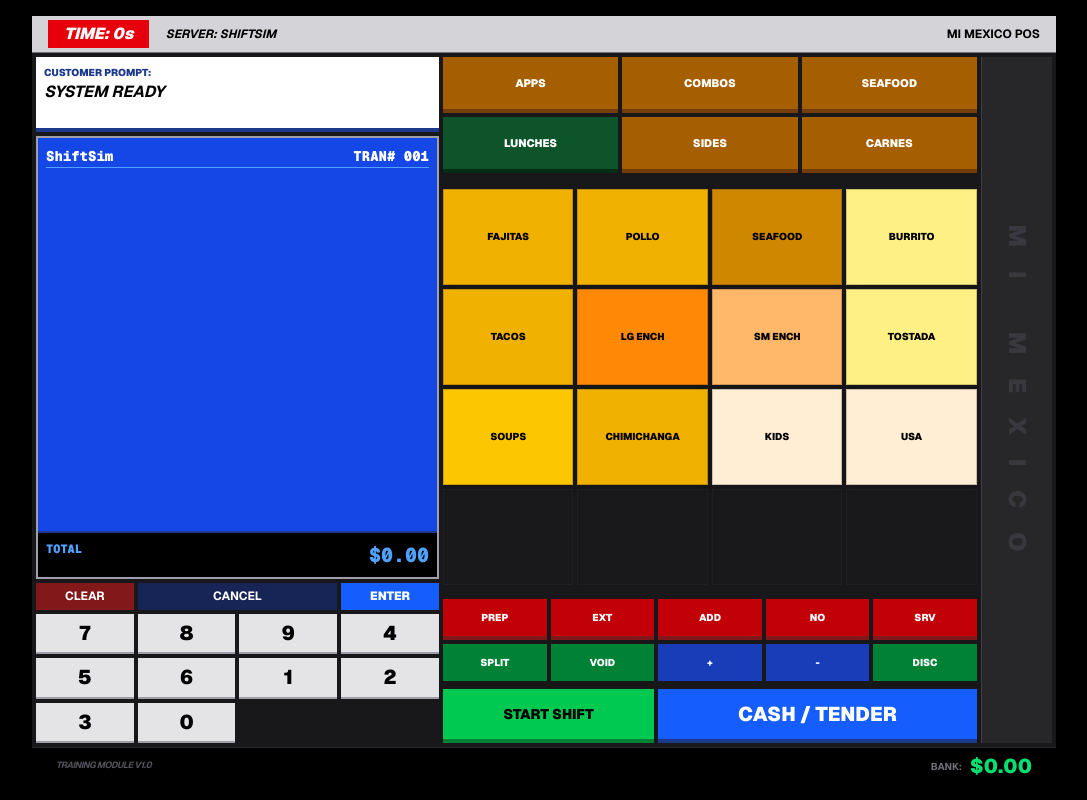
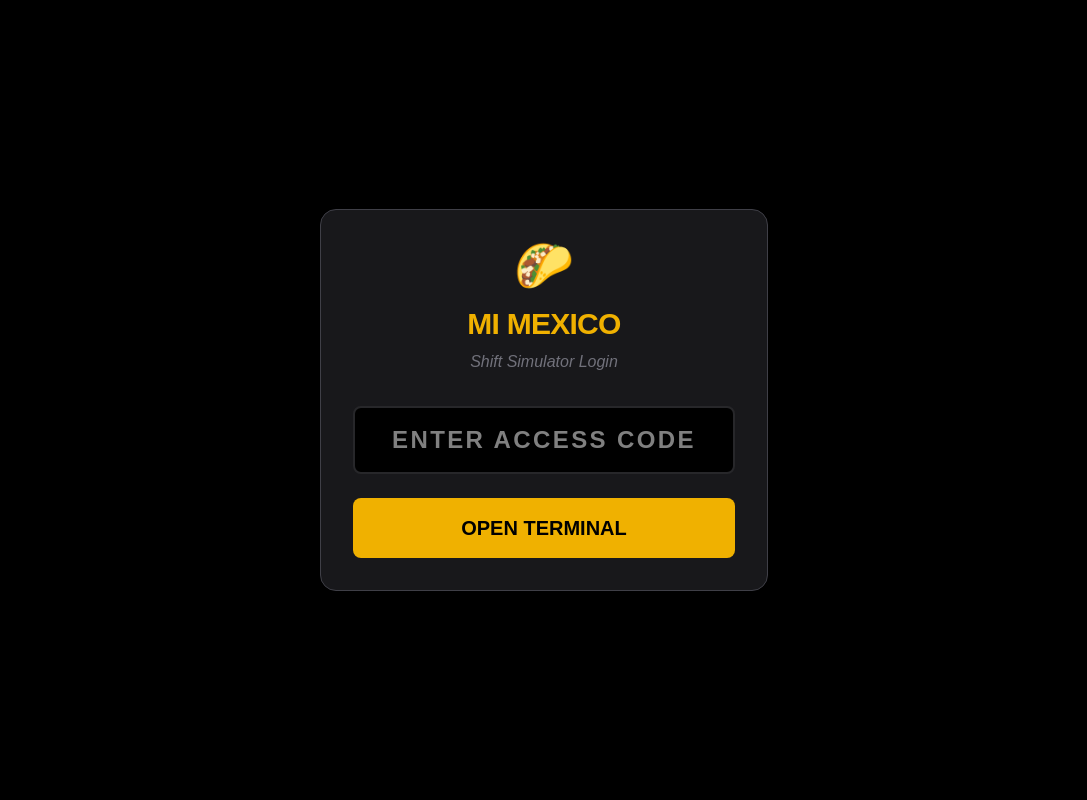
Before and after one commit to MontserratLepe/ShiftSim, a Next.js app: page /mimexico in a window 1280 px wide. Shown: the whole page, without its empty margins (96-1183 px from the left). Built offline with nearby package versions, Linux system fonts and the light colour scheme.

Commit message:
Added lock screen to Mi Mexico

```diff
--- a/app/mimexico/page.tsx
+++ b/app/mimexico/page.tsx
@@ -41,6 +41,13 @@ const MENU_DATA: any = {
 };
 
 export default function MiMexicoGame() {
+  // --- LOGIN STATES ---
+  const [accessCode, setAccessCode] = useState("");
+  const [isAuthenticated, setIsAuthenticated] = useState(false);
+  const [loginError, setLoginError] = useState("");
+  const SECRET_CODE = "MEXICO123"; // 🛠️ CHANGE YOUR CODE HERE
+
+  // --- POS GAME STATES ---
   const [cart, setCart] = useState<any[]>([]);
   const [money, setMoney] = useState(0);
   const [currentCategory, setCurrentCategory] = useState("MAIN");
@@ -51,9 +58,19 @@ export default function MiMexicoGame() {
 
   useEffect(() => {
     let interval: any;
-    if (gameActive) interval = setInterval(() => setSeconds(s => s + 1), 1000);
+    if (gameActive && isAuthenticated) interval = setInterval(() => setSeconds(s => s + 1), 1000);
     return () => clearInterval(interval);
-  }, [gameActive]);
+  }, [gameActive, isAuthenticated]);
+
+  const handleLogin = (e: React.FormEvent) => {
+    e.preventDefault();
+    if (accessCode.toUpperCase() === SECRET_CODE.toUpperCase()) {
+      setIsAuthenticated(true);
+      setLoginError("");
+    } else {
+      setLoginError("Invalid Access Code");
+    }
+  };
 
   const generateOrder = () => {
     const pool = ['MAIN', 'LUNCHES', 'SIDES', 'CARNES'];
@@ -82,25 +99,55 @@ export default function MiMexicoGame() {
     }
   };
 
+  // --- SCREEN 1: LOGIN GATE ---
+  if (!isAuthenticated) {
+    return (
+      <div className="flex items-center justify-center min-h-screen bg-black text-white p-4">
+        <div className="bg-zinc-900 p-8 rounded-2xl border border-zinc-700 w-full max-w-md shadow-2xl">
+          <div className="text-center mb-8">
+            <h1 className="text-5xl mb-4">🌮</h1>
+            <h2 className="text-3xl font-bold text-yellow-500 uppercase tracking-tight">Mi Mexico</h2>
+            <p className="text-zinc-500 mt-2 italic">Shift Simulator Login</p>
+          </div>
+          <form onSubmit={handleLogin} className="space-y-6">
+            <input
+              type="text"
+              placeholder="ENTER ACCESS CODE"
+              className="w-full bg-black border-2 border-zinc-800 p-4 rounded-lg text-center text-2xl font-black tracking-widest focus:border-yellow-500 outline-none transition-all uppercase"
+              value={accessCode}
+              onChange={(e) => setAccessCode(e.target.value)}
+            />
+            {loginError && <p className="text-red-500 text-center font-bold animate-pulse">{loginError}</p>}
+            <button type="submit" className="w-full bg-yellow-500 hover:bg-yellow-400 text-black font-black py-4 rounded-lg text-xl transition-transform active:scale-95">
+              OPEN TERMINAL
+            </button>
+          </form>
+        </div>
+      </div>
+    );
+  }
+
+  // --- SCREEN 2: THE ACTUAL GAME ---
   return (
-    // "min-w-[1024px]" ensures the design doesn't crush itself on small screens
-    // "scale" CSS allows it to fit the screen visually
     <div className="h-screen bg-black text-white font-sans flex flex-col overflow-hidden select-none items-center justify-center">
-
       <div className="w-[1024px] h-[768px] flex flex-col scale-[0.35] sm:scale-[0.6] md:scale-[0.8] lg:scale-100 origin-center transition-transform">
 
         {/* HEADER */}
         <div className="bg-zinc-300 text-black flex justify-between items-center px-4 py-1 border-b border-zinc-500">
           <div className="flex gap-4 items-center">
              <span className="bg-red-600 text-white px-4 py-0.5 font-black italic">TIME: {seconds}s</span>
-             <span className="font-bold text-xs uppercase italic">Server: ShiftSim</span>
+             <button
+                onClick={() => setIsAuthenticated(false)}
+                className="bg-zinc-800 text-white px-2 py-0.5 text-[10px] rounded hover:bg-black uppercase font-bold"
+             >
+                Log Out
+             </button>
           </div>
-          <span className="font-bold text-xs">MI MEXICO POS</span>
+          <span className="font-bold text-xs uppercase italic text-zinc-600">Training Portal: Mi Mexico</span>
         </div>
 
         <div className="flex-grow flex p-1 gap-1 bg-zinc-900 overflow-hidden">
-
-          {/* LEFT: ORDER AREA (40%) */}
+          {/* LEFT: ORDER AREA */}
           <div className="w-[40%] flex flex-col gap-1">
             <div className="bg-white text-black p-2 border-b-4 border-blue-900">
               <p className="text-[10px] font-black text-blue-900 uppercase">Customer Prompt:</p>
@@ -108,18 +155,18 @@ export default function MiMexicoGame() {
             </div>
 
             <div className="flex-grow bg-blue-700 border-2 border-zinc-400 p-2 font-mono text-[14px] relative">
-              <div className="flex justify-between border-b border-blue-400 mb-1 font-black">
-                <span>ShiftSim</span><span>TRAN# 001</span>
+              <div className="flex justify-between border-b border-blue-400 mb-1 font-black uppercase text-[10px]">
+                <span>Server: ShiftSim</span><span>TRAN# 001</span>
               </div>
               <div className="overflow-y-auto h-[300px]">
                 {cart.map((item, i) => (
-                  <div key={i} className="flex justify-between border-b border-blue-600/30 py-1 uppercase">
+                  <div key={i} className="flex justify-between border-b border-blue-600/30 py-1 uppercase font-bold">
                     <span>1 {item.name}</span><span>{item.price}.00</span>
                   </div>
                 ))}
               </div>
               <div className="absolute bottom-0 left-0 right-0 bg-black p-2 flex justify-between font-black text-blue-400 text-xl border-t-2 border-blue-900">
-                <span className="text-xs">TOTAL</span><span>${cart.reduce((a,b)=>a+b.price, 0)}.00</span>
+                <span className="text-xs">TOTAL DUE</span><span>${cart.reduce((a,b)=>a+b.price, 0)}.00</span>
               </div>
             </div>
 
@@ -131,7 +178,7 @@ export default function MiMexicoGame() {
             </div>
           </div>
 
-          {/* RIGHT: TABS & MENU GRID (53%) */}
+          {/* RIGHT: TABS & MENU GRID */}
           <div className="w-[53%] flex flex-col gap-1">
             <div className="grid grid-cols-3 gap-1 h-14">
               <button onClick={() => setCurrentCategory("MAIN")} className="bg-yellow-700 text-white font-black text-[11px] uppercase border-b-4 border-yellow-900">Apps</button>
@@ -164,7 +211,7 @@ export default function MiMexicoGame() {
             </div>
           </div>
 
-          {/* RIGHT BRAND PILLAR (7%) */}
+          {/* BRAND PILLAR */}
           <div className="w-[7%] bg-zinc-800 border-l border-zinc-700 flex flex-col justify-center items-center">
             <p className="rotate-90 whitespace-nowrap text-zinc-600 font-black text-2xl tracking-[1.5rem] uppercase opacity-40">MI MEXICO</p>
           </div>
@@ -172,7 +219,7 @@ export default function MiMexicoGame() {
 
         {/* FOOTER */}
         <div className="bg-black border-t border-zinc-800 px-6 py-1 flex justify-between items-center">
-          <span className="text-zinc-600 font-bold text-[9px] uppercase tracking-tighter italic">Training Module v1.0</span>
+          <span className="text-zinc-600 font-bold text-[9px] uppercase tracking-tighter italic">ShiftSim v1.0</span>
           <div className="flex items-center gap-2">
             <span className="text-[10px] font-bold text-zinc-500 uppercase">Bank:</span>
             <span className="text-xl font-black text-green-400">${money}.00</span>
```
